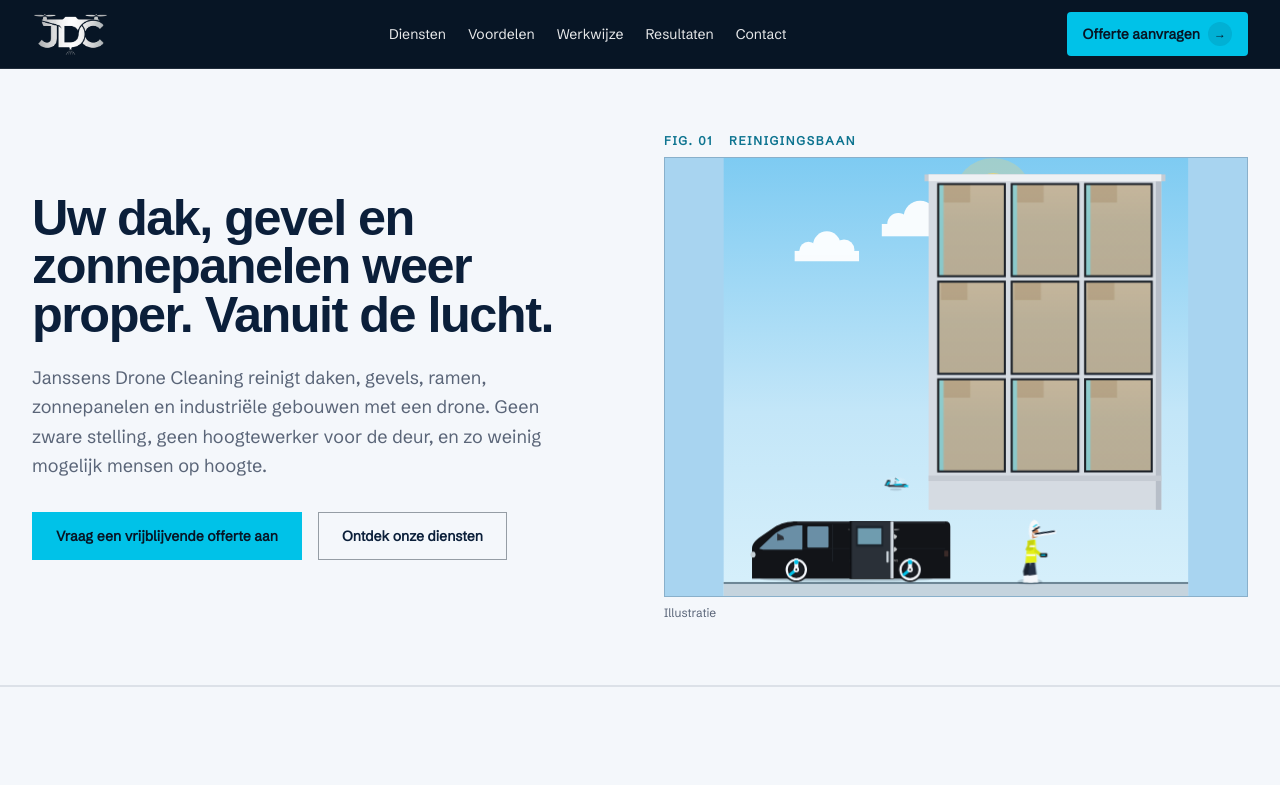
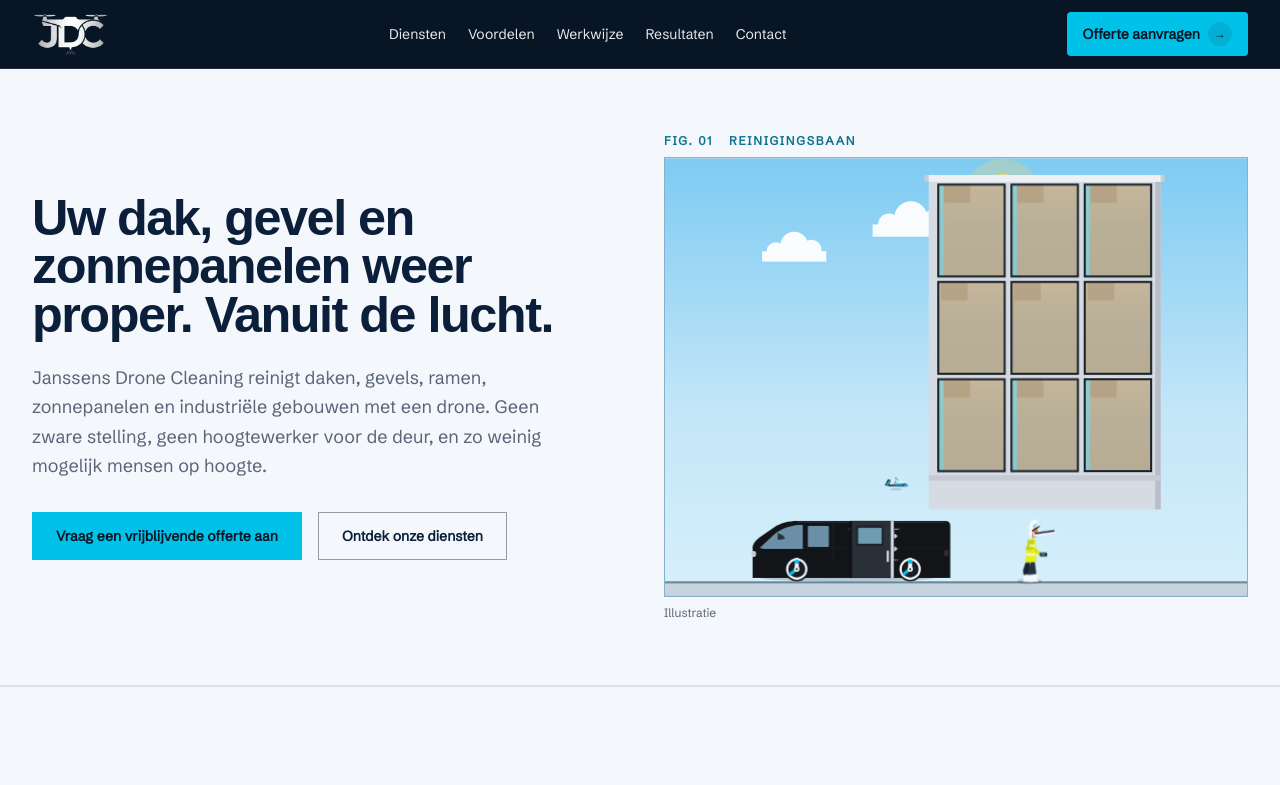
Before and after one commit to lodeja/bdc-web, a Next.js app: page / in a window 1280 px wide. Shown: the top 785 px of the page. Built offline with nearby package versions, Linux system fonts and the light colour scheme; a web font is replaced by a local one.

Commit message:
fix: fill the dossier Fig. 01 frame with the hero canvas
The redesign's figure is 4:3. Widen both viewBoxes so the sky and ground reach the frame edges, and keep the crew inside that frame.

Co-authored-by: lodeja <lodeja@users.noreply.github.com>

```diff
--- a/src/components/hero-story.ts
+++ b/src/components/hero-story.ts
@@ -97,12 +97,12 @@ const EASE_VAN = "cubic-bezier(0.55, 0.04, 0.82, 0.22)";
 
 const desktopGeom: Geom = {
   variant: "desktop",
-  viewW: 680,
+  viewW: 853,
   viewH: 640,
   cols: 3,
   rows: 3,
   tower: {
-    x: 300,
+    x: 386.5,
     y: 24,
     w: 340,
     h: 490,
@@ -112,11 +112,11 @@ const desktopGeom: Geom = {
     gapX: 10,
     gapY: 8,
   },
-  droneLand: { x: 250, y: 478 },
-  operator: { x: 448, y: 620 },
+  droneLand: { x: 336.5, y: 478 },
+  operator: { x: 534.5, y: 620 },
   figure: 0.82,
   van: {
-    x: 36,
+    x: 122.5,
     y: 528,
     travel: -460,
     length: 300,
@@ -137,12 +137,12 @@ const desktopGeom: Geom = {
 
 const mobileGeom: Geom = {
   variant: "mobile",
-  viewW: 360,
+  viewW: 773,
   viewH: 580,
   cols: 3,
   rows: 3,
   tower: {
-    x: 24,
+    x: 230.5,
     y: 18,
     w: 312,
     h: 400,
@@ -152,11 +152,11 @@ const mobileGeom: Geom = {
     gapX: 8,
     gapY: 6,
   },
-  droneLand: { x: 168, y: 430 },
-  operator: { x: 312, y: 568 },
+  droneLand: { x: 374.5, y: 430 },
+  operator: { x: 518.5, y: 568 },
   figure: 0.72,
   van: {
-    x: 14,
+    x: 220.5,
     y: 464,
     travel: -340,
     length: 248,
```
Also changed, not shown: 1 other file (tests, documents, lock files or other folders).
